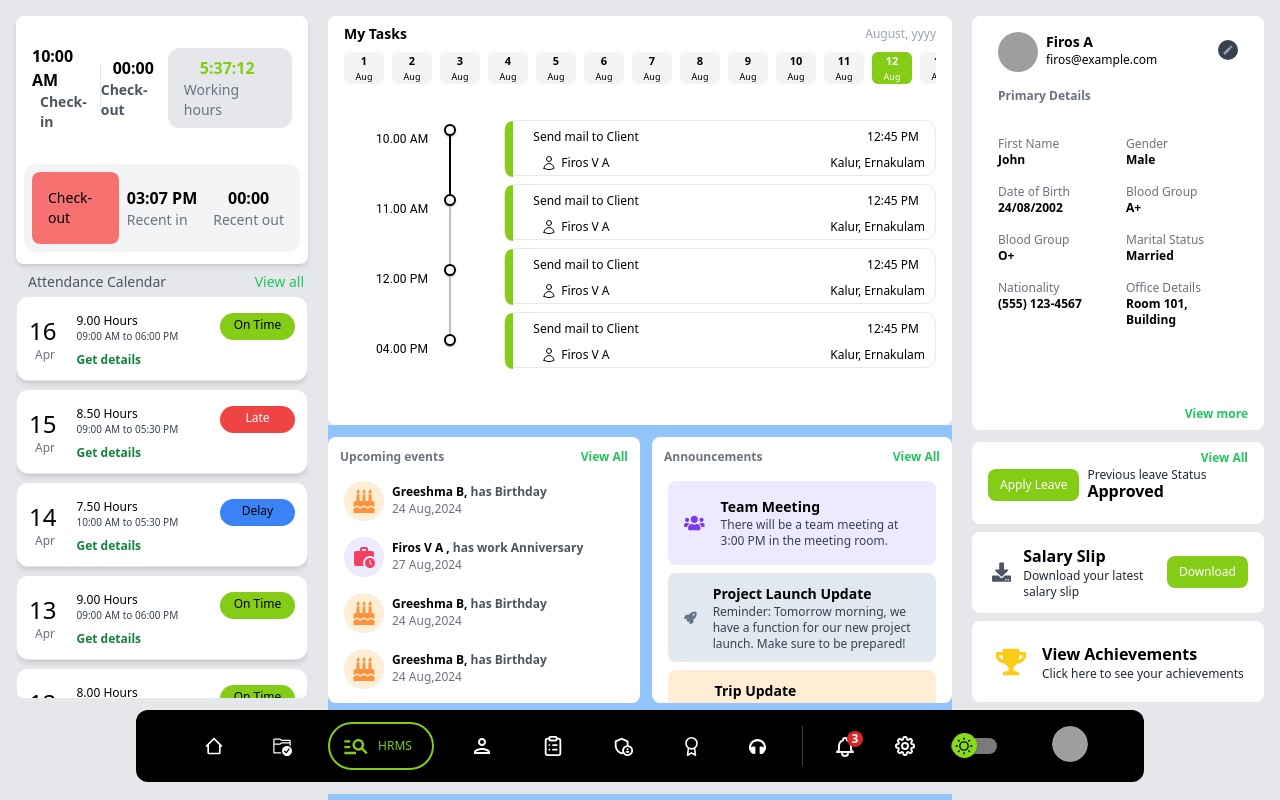
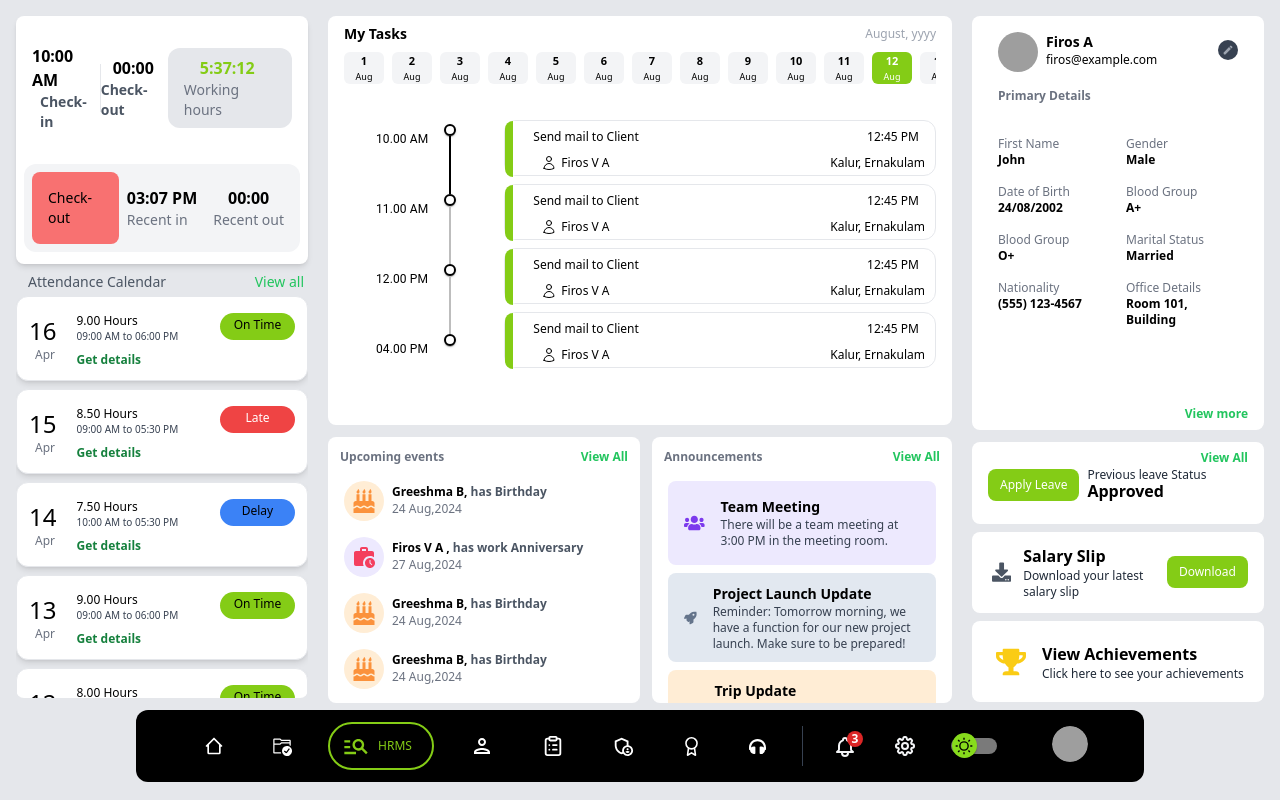
Before and after one commit to Greeshma7894/hrmsadmin, a React (Create React App) app: page / in a window 1280 px wide. Built offline with nearby package versions, Linux system fonts and the light colour scheme; grey boxes are pictures that could not be loaded.

Commit message:
layout fixed

```diff
--- a/src/components/AdminDashboard.js
+++ b/src/components/AdminDashboard.js
@@ -191,7 +191,7 @@ const AdminDashboard = () => {
         </div>
       </div>
     </div>
-          <div className="w-full bg-blue-300 h-3/4 max-w-1245:h-[74%] py-3 flex ">
+          <div className="w-full h-3/4 max-w-1245:h-[74%] py-3 flex ">
             <div className="w-1/2  rounded-lg h-[74%]  dark:bg-black bg-white dark:border border-gray-700 flex flex-col overflow-hidden">
               <div className="pl-3 pt-3 text-xs text-gray-500 mb-4 flex justify-between items-center">
                 <span className="font-bold max-w-1245:font-semibold max-w-1245:text-[11px]">
```
